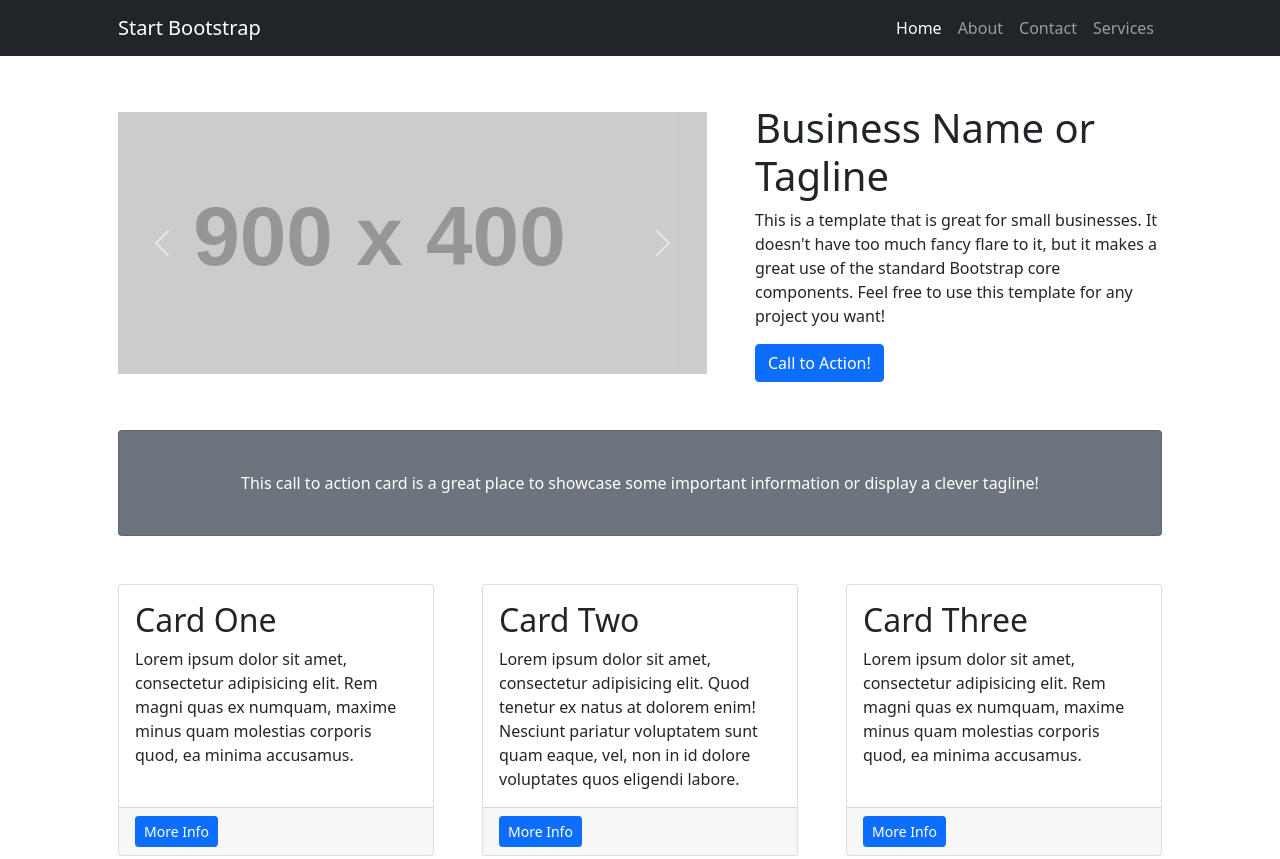
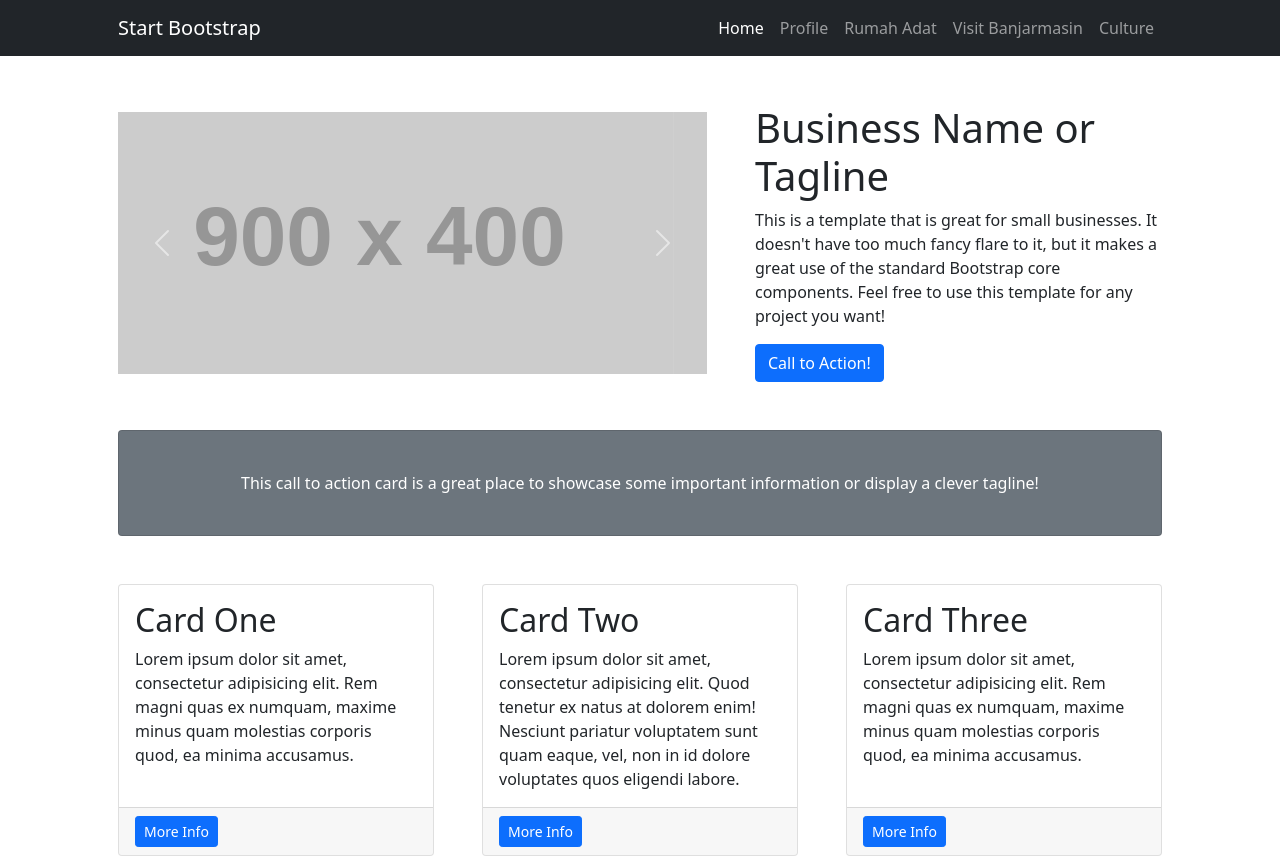
Before and after one commit to BayuRifkiAlghifari/praktek-rpl, a plain HTML site: page index.html in a window 1280 px wide. Shown: the top 859 px of the page. Drawn offline with nearby package versions, Linux system fonts and the light colour scheme; placeholder pictures from the web are drawn by us.

Commit message:
change navigation label

```diff
--- a/index.html
+++ b/index.html
@@ -24,9 +24,10 @@
             <div class="collapse navbar-collapse" id="navbarSupportedContent">
                 <ul class="navbar-nav ms-auto mb-2 mb-lg-0">
                     <li class="nav-item"><a class="nav-link active" aria-current="page" href="#!">Home</a></li>
-                    <li class="nav-item"><a class="nav-link" href="#!">About</a></li>
-                    <li class="nav-item"><a class="nav-link" href="#!">Contact</a></li>
-                    <li class="nav-item"><a class="nav-link" href="#!">Services</a></li>
+                    <li class="nav-item"><a class="nav-link" href="#!">Profile</a></li>
+                    <li class="nav-item"><a class="nav-link" href="#!">Rumah Adat</a></li>
+                    <li class="nav-item"><a class="nav-link" href="#!">Visit Banjarmasin</a></li>
+                    <li class="nav-item"><a class="nav-link" href="#!">Culture</a></li>
                 </ul>
             </div>
         </div>
```
